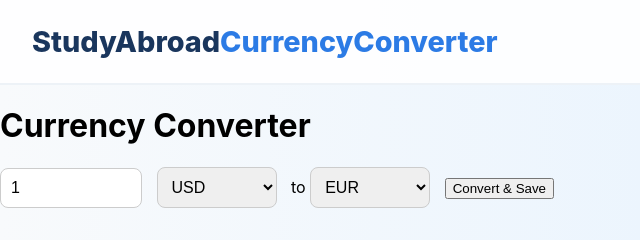
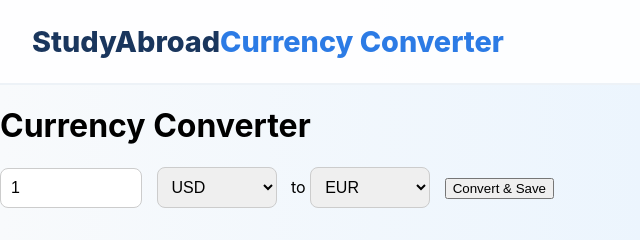
Before and after one commit to KatherineDelaney/Currency_Converter_FinalKD, a website: page public/index.html in a window 1280 px wide. Shown: the top 240 px of the page, 0-640 px from the left. Drawn offline with Linux system fonts and the light colour scheme; no server answers.

Commit message:
Update index.html

```diff
--- a/public/index.html
+++ b/public/index.html
@@ -7,7 +7,7 @@
     <link rel="stylesheet" href="style.css"> </head>
 <body>
     <nav class="main-nav">
-        <div class="nav-logo">StudyAbroad<span>CurrencyConverter</span></div>
+        <div class="nav-logo">StudyAbroad<span>Currency Converter</span></div>
         <div class="nav-links">
             <a href="/">Home</a>
             <a href="/action">History</a>
```
